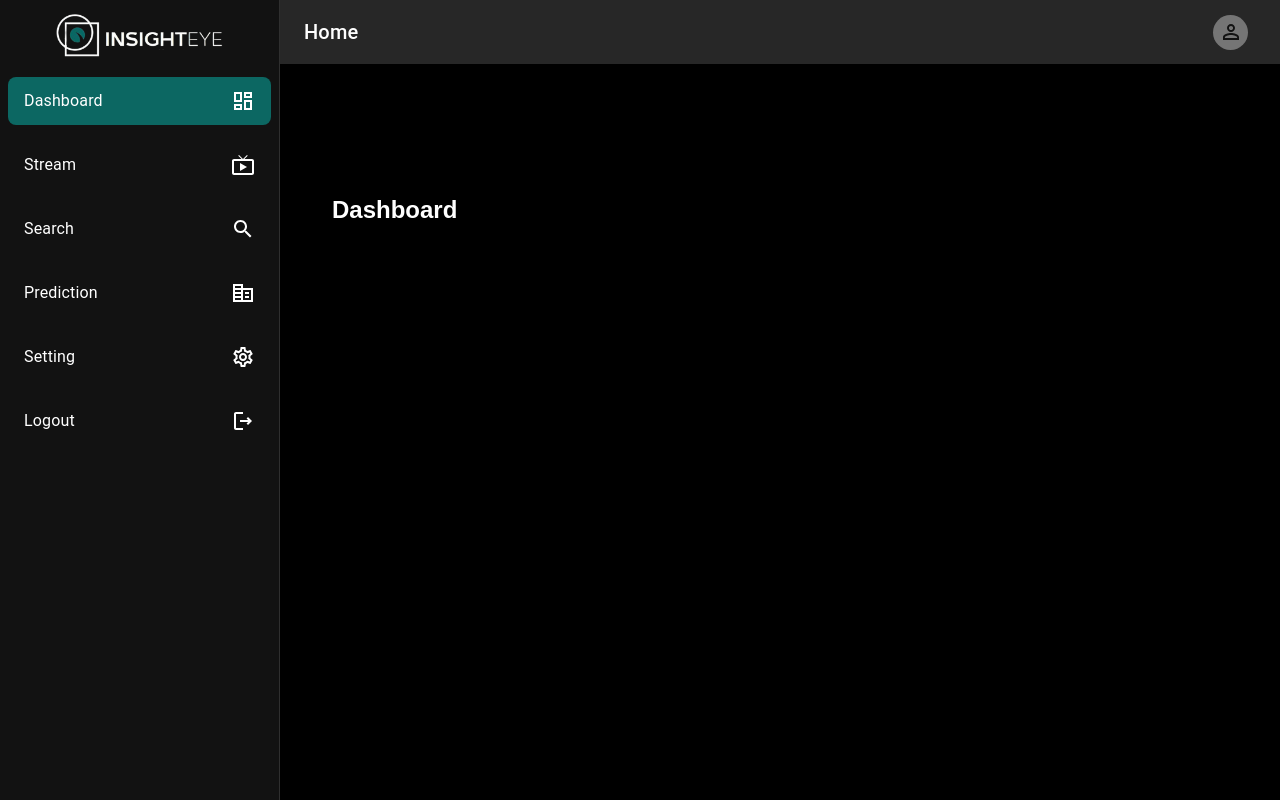
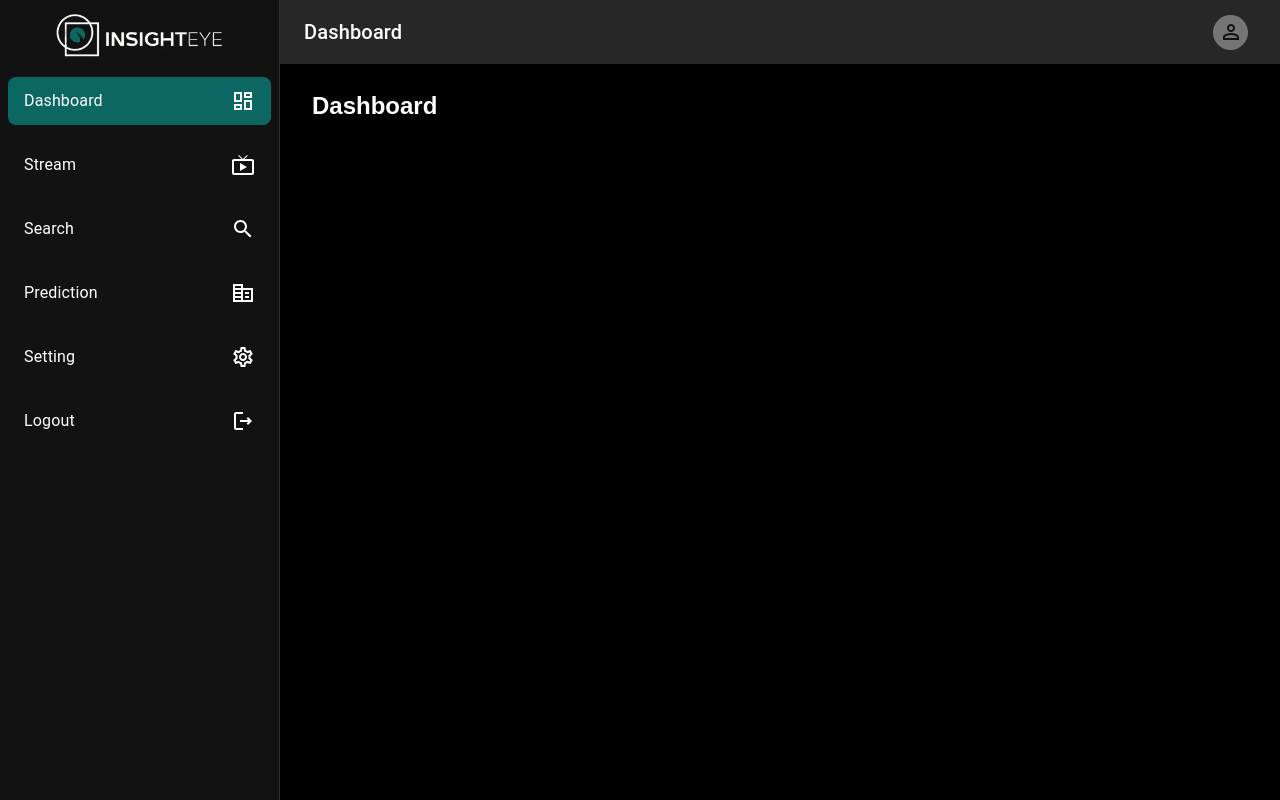
Before and after one commit to randa-11295/Insight-eye, a React (Create React App) app: page / in a window 1280 px wide. Built offline with nearby package versions, Linux system fonts and the light colour scheme.

Commit message:
fix dashbourd setting

```diff
--- a/src/Components/Navbar/TopNav.js
+++ b/src/Components/Navbar/TopNav.js
@@ -24,7 +24,7 @@ const TopNav = (props) => {
       (`${newRoute}`)
       );
     } else {
-      setRoute("home");
+      setRoute("Dashboard");
     }
 
   }, [location.pathname]);
--- a/src/Pages/Dashboard.js
+++ b/src/Pages/Dashboard.js
@@ -1,7 +1,12 @@
+import { Box } from "@mui/material"
 const Dashboard = () => {
-    return (<h2>
-        Dashboard
-    </h2>)
+    return (
+        <Box >
+            <h2>
+                Dashboard
+            </h2>
+        </Box>
+    )
 }
 
 export default Dashboard
--- a/src/Pages/Home.js
+++ b/src/Pages/Home.js
@@ -37,7 +37,6 @@ export default Home;
 
 const BoxStyle = {
   flexGrow: 1,
-  p: 3,
-  m :" 80px 20px 30px 20px",
+  px: 3,
   width: { xs: "100vw", md: `calc(100% - ${drawerWidth}px)` },
 };
```
